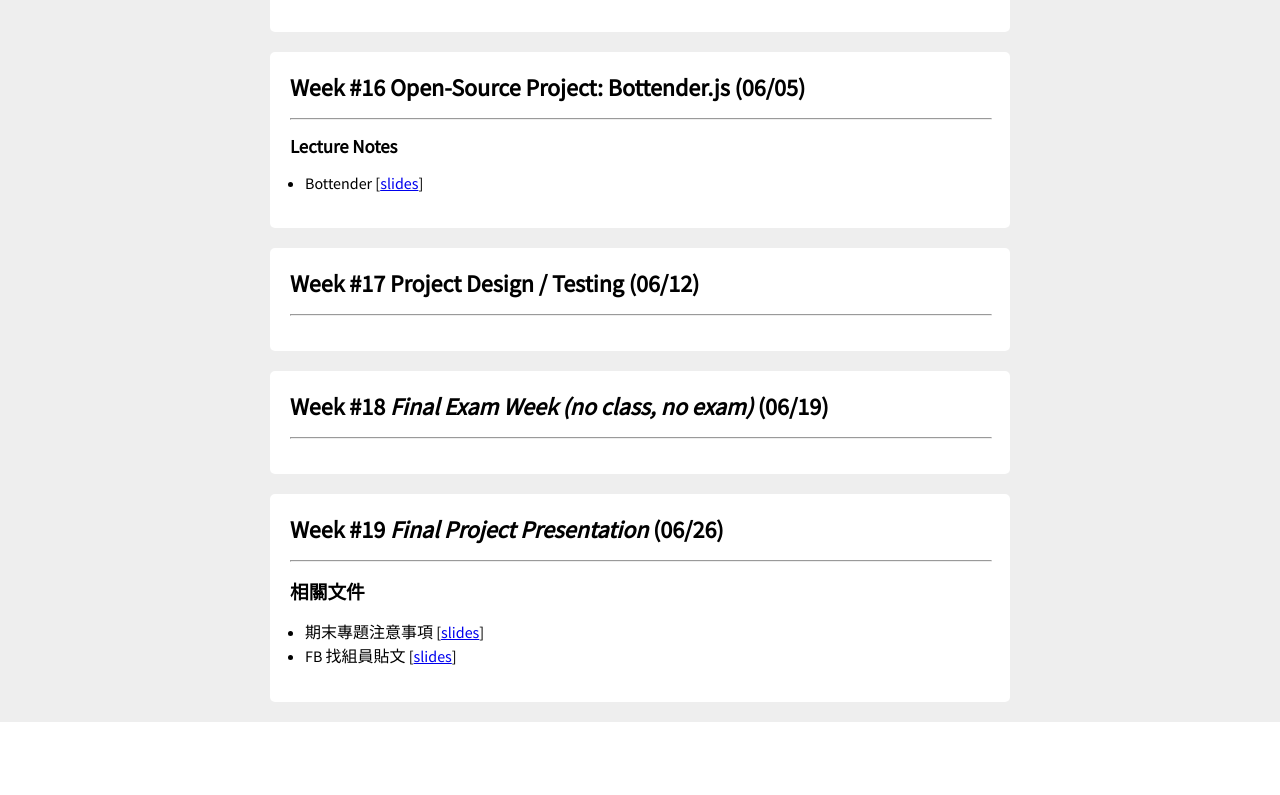
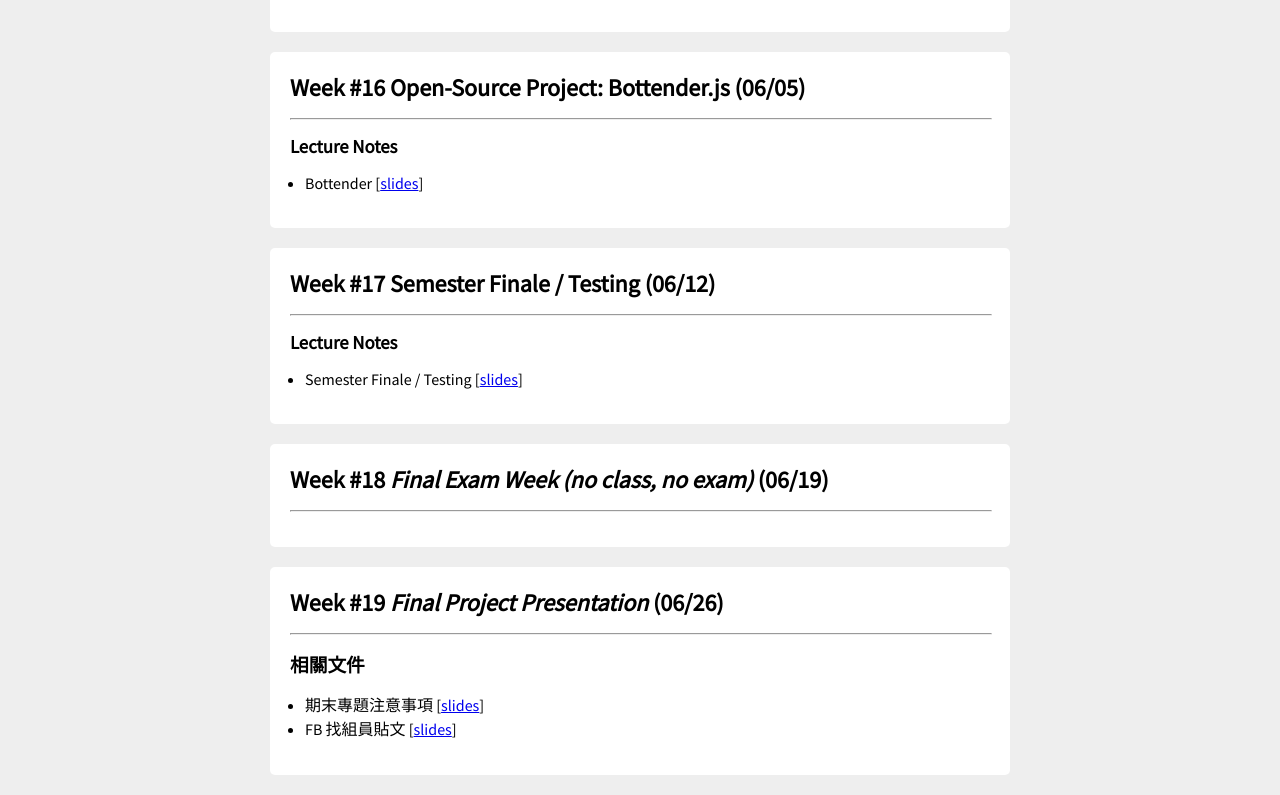
Before and after one commit to ric2k1/ric2k1.github.io, a plain HTML site: page index.html in a window 1280 px wide. Shown: the part 9065-9860 px from the top of the page. Before the commit the page ends 9787 px from the top, so only its background shows below. Drawn offline with Linux system fonts and the light colour scheme.

Commit message:
Add Week 17

```diff
--- a/index.html
+++ b/index.html
@@ -1135,9 +1135,19 @@
             </div>
             <div class="post">
                 <h2 class="post-header">
-                    Week #17 Project Design / Testing (06/12)
+                    Week #17 Semester Finale / Testing (06/12)
                 </h2>
                 <hr />
+                <h3>Lecture Notes</h3>
+                <ul class="single-list">
+                    <li>
+                        Semester Finale / Testing [<a
+                            href="https://hackmd.io/@dSpEyyWWQYaN4gOKsy7saw/rkJTzBaA4\#/"
+                            target="_blank"
+                            >slides</a
+                        >]
+                    </li>
+                </ul>
             </div>
             <div class="post">
                 <h2 class="post-header">
```
